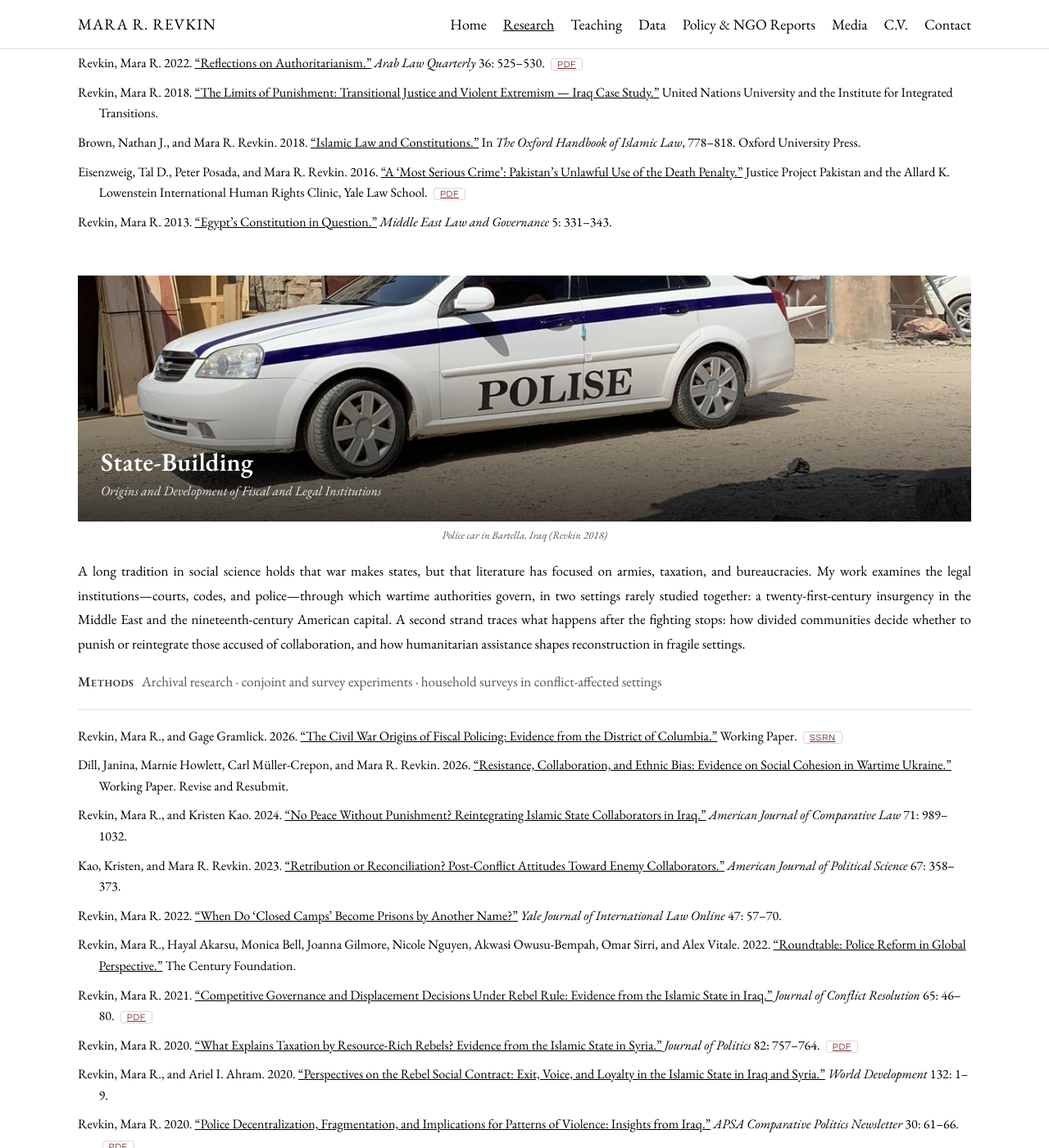
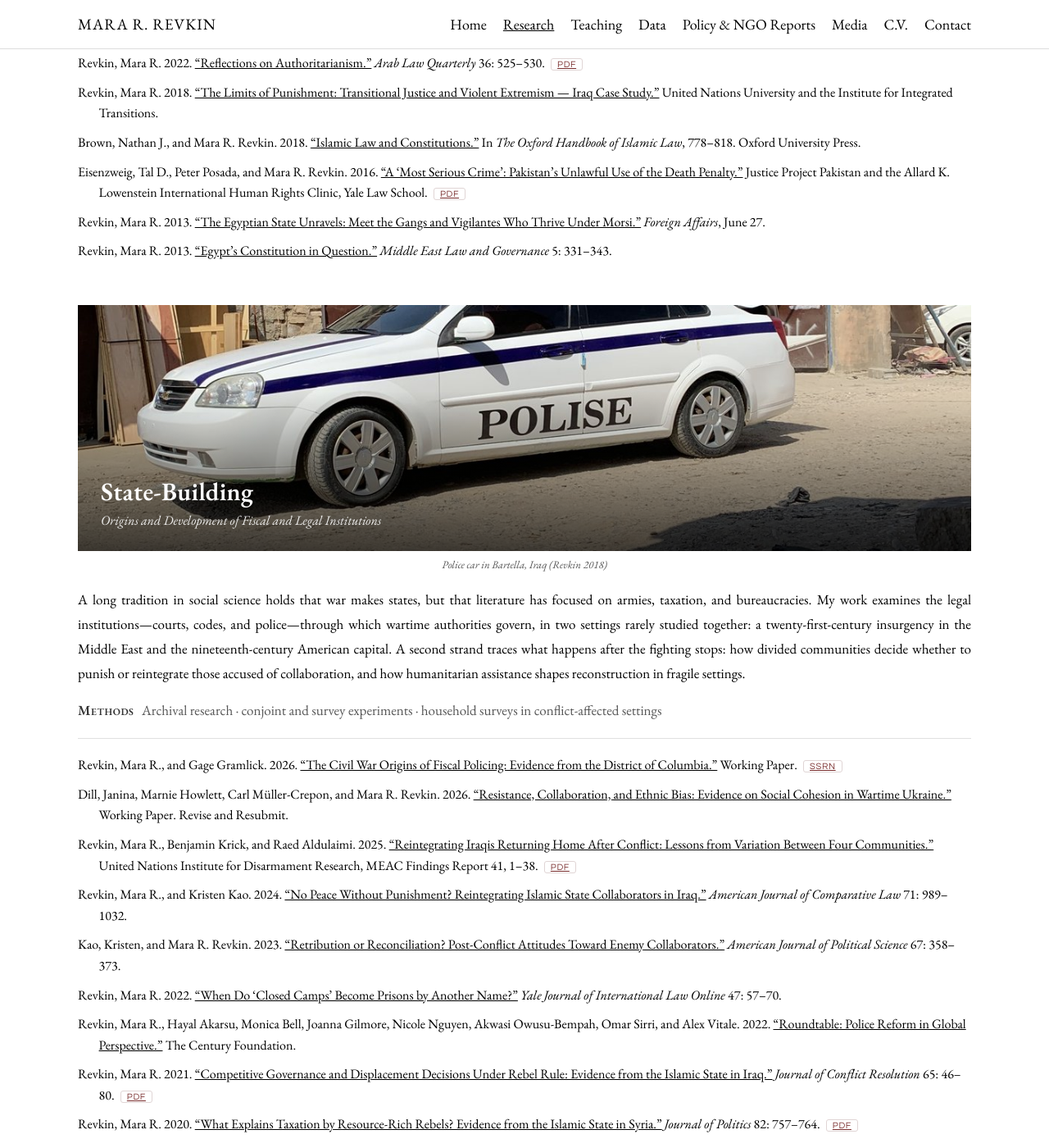
Before and after one commit to mrevkin/mrevkin.github.io, a Jekyll site: the page research.html, which Jekyll copies as it is, in a window 1280 px wide and 1400 px high, scrolled down 1453 px. Shown: the whole window at 82% size. Built offline with Jekyll 4.4.1, drawn with Linux system fonts in a browser that asks for light colours; some of the changed text lies outside the part shown.

Commit message:
Tag Iraq papers and reports as field research; add UNIDIR, Quitting ISIS, Egyptian State Unravels

```diff
--- a/research.html
+++ b/research.html
@@ -79,13 +79,14 @@
           <li data-m="surveys legal" data-c="comparative southsudan">Revkin, Mara R., and Olivia Wang. 2026. <a href="between-memory-and-oblivion.html">&ldquo;Between Memory and Oblivion: The Empirical and Legal Limits of the &lsquo;Duty to Remember.&rsquo;&rdquo;</a> Working Paper.</li>
           <li data-m="archival legal" data-c="us">Revkin, Mara R. 2026. <a href="operations-other-than-war.html">&ldquo;&lsquo;Operations Other Than War&rsquo;: The Rise of Domestic Military Deployments, 1992&ndash;2026.&rdquo;</a> Working Paper.</li>
           <li data-m="legal" data-c="comparative">Revkin, Mara R., and Orly Maya Stern. 2026. <a href="ihl-blind-spots.html">&ldquo;International Humanitarian Law&rsquo;s Blind Spots: Regulating Military Force Outside Armed Conflict.&rdquo;</a> Working Paper.</li>
-          <li data-m="surveys legal" data-c="iraq ukraine">Revkin, Mara R., Ala Alrababah, and Rachel Myrick. 2024. <a href="evidence-based-transitional-justice.html">&ldquo;Evidence-Based Transitional Justice: Incorporating Public Opinion into the Field, with New Data from Iraq and Ukraine.&rdquo;</a> <em>Yale Law Journal</em> 133: 1582&ndash;1675.</li>
+          <li data-m="fieldwork surveys legal" data-c="iraq ukraine">Revkin, Mara R., Ala Alrababah, and Rachel Myrick. 2024. <a href="evidence-based-transitional-justice.html">&ldquo;Evidence-Based Transitional Justice: Incorporating Public Opinion into the Field, with New Data from Iraq and Ukraine.&rdquo;</a> <em>Yale Law Journal</em> 133: 1582&ndash;1675.</li>
           <li data-m="" data-c="us">Stewart, Megan A., Jonathan B. Petkun, and Mara R. Revkin. 2024. <a href="https://scholarship.law.duke.edu/cgi/viewcontent.cgi?article=7337&amp;context=faculty_scholarship" target="_blank">&ldquo;The Progressive Case for American Power: Retrenchment Would Do More Harm Than Good.&rdquo;</a> <em>Foreign Affairs</em> 103: 90&ndash;102. <a class="ssrn-tag" href="https://scholarship.law.duke.edu/cgi/viewcontent.cgi?article=7337&amp;context=faculty_scholarship" target="_blank">PDF</a></li>
-          <li data-m="surveys" data-c="iraq">Revkin, Mara R. 2022. <a href="https://scholarship.law.duke.edu/cgi/viewcontent.cgi?article=7339&amp;context=faculty_scholarship" target="_blank">&ldquo;How Does Subnational Variation in Repression Affect Attitudes Toward Police? Evidence from Iraq&rsquo;s 2019 Protests.&rdquo;</a> <em>Violence: An International Journal</em> 3: 85&ndash;99. <a class="ssrn-tag" href="https://scholarship.law.duke.edu/cgi/viewcontent.cgi?article=7339&amp;context=faculty_scholarship" target="_blank">PDF</a></li>
+          <li data-m="fieldwork surveys" data-c="iraq">Revkin, Mara R. 2022. <a href="https://scholarship.law.duke.edu/cgi/viewcontent.cgi?article=7339&amp;context=faculty_scholarship" target="_blank">&ldquo;How Does Subnational Variation in Repression Affect Attitudes Toward Police? Evidence from Iraq&rsquo;s 2019 Protests.&rdquo;</a> <em>Violence: An International Journal</em> 3: 85&ndash;99. <a class="ssrn-tag" href="https://scholarship.law.duke.edu/cgi/viewcontent.cgi?article=7339&amp;context=faculty_scholarship" target="_blank">PDF</a></li>
           <li data-m="legal" data-c="comparative">Revkin, Mara R. 2022. <a href="https://scholarship.law.duke.edu/faculty_scholarship/4632/" target="_blank">&ldquo;Reflections on Authoritarianism.&rdquo;</a> <em>Arab Law Quarterly</em> 36: 525&ndash;530. <a class="ssrn-tag" href="https://scholarship.law.duke.edu/faculty_scholarship/4632/" target="_blank">PDF</a></li>
-          <li data-m="surveys interviews" data-c="iraq">Revkin, Mara R. 2018. <a href="limits-of-punishment.html">&ldquo;The Limits of Punishment: Transitional Justice and Violent Extremism &mdash; Iraq Case Study.&rdquo;</a> United Nations University and the Institute for Integrated Transitions.</li>
+          <li data-m="fieldwork surveys interviews" data-c="iraq">Revkin, Mara R. 2018. <a href="limits-of-punishment.html">&ldquo;The Limits of Punishment: Transitional Justice and Violent Extremism &mdash; Iraq Case Study.&rdquo;</a> United Nations University and the Institute for Integrated Transitions.</li>
           <li data-m="legal" data-c="comparative">Brown, Nathan J., and Mara R. Revkin. 2018. <a href="https://doi.org/10.1093/oxfordhb/9780199679010.013.27" target="_blank">&ldquo;Islamic Law and Constitutions.&rdquo;</a> In <em>The Oxford Handbook of Islamic Law</em>, 778&ndash;818. Oxford University Press.</li>
           <li data-m="legal" data-c="pakistan">Eisenzweig, Tal D., Peter Posada, and Mara R. Revkin. 2016. <a href="https://www.law.yale.edu/sites/default/files/area/center/schell/2016_09_23_pub_dp_report.pdf" target="_blank">&ldquo;A &lsquo;Most Serious Crime&rsquo;: Pakistan&rsquo;s Unlawful Use of the Death Penalty.&rdquo;</a> Justice Project Pakistan and the Allard K. Lowenstein International Human Rights Clinic, Yale Law School. <a class="ssrn-tag" href="https://www.law.yale.edu/sites/default/files/area/center/schell/2016_09_23_pub_dp_report.pdf" target="_blank">PDF</a></li>
+          <li data-m="fieldwork interviews" data-c="egypt">Revkin, Mara R. 2013. <a href="egyptian-state-unravels.html">&ldquo;The Egyptian State Unravels: Meet the Gangs and Vigilantes Who Thrive Under Morsi.&rdquo;</a> <em>Foreign Affairs</em>, June 27.</li>
           <li data-m="legal" data-c="egypt">Revkin, Mara R. 2013. <a href="https://doi.org/10.1163/18763375-00503005" target="_blank">&ldquo;Egypt&rsquo;s Constitution in Question.&rdquo;</a> <em>Middle East Law and Governance</em> 5: 331&ndash;343.</li>
         </ul>
       </div>
@@ -105,16 +106,18 @@
         <ul class="theme-works">
           <li data-m="archival legal" data-c="us">Revkin, Mara R., and Gage Gramlick. 2026. <a href="https://papers.ssrn.com/sol3/papers.cfm?abstract_id=7133018" target="_blank">&ldquo;The Civil War Origins of Fiscal Policing: Evidence from the District of Columbia.&rdquo;</a> Working Paper. <a class="ssrn-tag" href="https://papers.ssrn.com/sol3/papers.cfm?abstract_id=7133018" target="_blank">SSRN</a></li>
           <li data-m="surveys" data-c="ukraine">Dill, Janina, Marnie Howlett, Carl M&uuml;ller-Crepon, and Mara R. Revkin. 2026. <a href="resistance-collaboration-ethnic-bias.html">&ldquo;Resistance, Collaboration, and Ethnic Bias: Evidence on Social Cohesion in Wartime Ukraine.&rdquo;</a> Working Paper. Revise and Resubmit.</li>
-          <li data-m="surveys legal" data-c="iraq">Revkin, Mara R., and Kristen Kao. 2024. <a href="no-peace-without-punishment.html">&ldquo;No Peace Without Punishment? Reintegrating Islamic State Collaborators in Iraq.&rdquo;</a> <em>American Journal of Comparative Law</em> 71: 989&ndash;1032.</li>
-          <li data-m="surveys" data-c="iraq">Kao, Kristen, and Mara R. Revkin. 2023. <a href="retribution-or-reconciliation.html">&ldquo;Retribution or Reconciliation? Post-Conflict Attitudes Toward Enemy Collaborators.&rdquo;</a> <em>American Journal of Political Science</em> 67: 358&ndash;373.</li>
+          <li data-m="fieldwork surveys interviews" data-c="iraq">Revkin, Mara R., Benjamin Krick, and Raed Aldulaimi. 2025. <a href="https://unidir.org/wp-content/uploads/2025/01/UNIDIR-Reintegrating-Iraqis-Returning-Home-After-Conflict-Lessons-from-Variation-Between-Four-Communities-1.pdf" target="_blank">&ldquo;Reintegrating Iraqis Returning Home After Conflict: Lessons from Variation Between Four Communities.&rdquo;</a> United Nations Institute for Disarmament Research, MEAC Findings Report 41, 1&ndash;38. <a class="ssrn-tag" href="https://unidir.org/wp-content/uploads/2025/01/UNIDIR-Reintegrating-Iraqis-Returning-Home-After-Conflict-Lessons-from-Variation-Between-Four-Communities-1.pdf" target="_blank">PDF</a></li>
+          <li data-m="fieldwork surveys legal" data-c="iraq">Revkin, Mara R., and Kristen Kao. 2024. <a href="no-peace-without-punishment.html">&ldquo;No Peace Without Punishment? Reintegrating Islamic State Collaborators in Iraq.&rdquo;</a> <em>American Journal of Comparative Law</em> 71: 989&ndash;1032.</li>
+          <li data-m="fieldwork surveys" data-c="iraq">Kao, Kristen, and Mara R. Revkin. 2023. <a href="retribution-or-reconciliation.html">&ldquo;Retribution or Reconciliation? Post-Conflict Attitudes Toward Enemy Collaborators.&rdquo;</a> <em>American Journal of Political Science</em> 67: 358&ndash;373.</li>
           <li data-m="legal" data-c="syria">Revkin, Mara R. 2022. <a href="closed-camps-prisons.html">&ldquo;When Do &lsquo;Closed Camps&rsquo; Become Prisons by Another Name?&rdquo;</a> <em>Yale Journal of International Law Online</em> 47: 57&ndash;70.</li>
           <li data-m="legal" data-c="comparative">Revkin, Mara R., Hayal Akarsu, Monica Bell, Joanna Gilmore, Nicole Nguyen, Akwasi Owusu-Bempah, Omar Sirri, and Alex Vitale. 2022. <a href="https://tcf.org/content/report/roundtable-police-reform-in-global-perspective/" target="_blank">&ldquo;Roundtable: Police Reform in Global Perspective.&rdquo;</a> The Century Foundation.</li>
-          <li data-m="surveys" data-c="iraq">Revkin, Mara R. 2021. <a href="https://scholarship.law.duke.edu/cgi/viewcontent.cgi?article=7338&amp;context=faculty_scholarship" target="_blank">&ldquo;Competitive Governance and Displacement Decisions Under Rebel Rule: Evidence from the Islamic State in Iraq.&rdquo;</a> <em>Journal of Conflict Resolution</em> 65: 46&ndash;80. <a class="ssrn-tag" href="https://scholarship.law.duke.edu/cgi/viewcontent.cgi?article=7338&amp;context=faculty_scholarship" target="_blank">PDF</a></li>
+          <li data-m="fieldwork surveys" data-c="iraq">Revkin, Mara R. 2021. <a href="https://scholarship.law.duke.edu/cgi/viewcontent.cgi?article=7338&amp;context=faculty_scholarship" target="_blank">&ldquo;Competitive Governance and Displacement Decisions Under Rebel Rule: Evidence from the Islamic State in Iraq.&rdquo;</a> <em>Journal of Conflict Resolution</em> 65: 46&ndash;80. <a class="ssrn-tag" href="https://scholarship.law.duke.edu/cgi/viewcontent.cgi?article=7338&amp;context=faculty_scholarship" target="_blank">PDF</a></li>
           <li data-m="archival" data-c="syria">Revkin, Mara R. 2020. <a href="https://scholarship.law.duke.edu/cgi/viewcontent.cgi?article=7141&amp;context=faculty_scholarship" target="_blank">&ldquo;What Explains Taxation by Resource-Rich Rebels? Evidence from the Islamic State in Syria.&rdquo;</a> <em>Journal of Politics</em> 82: 757&ndash;764. <a class="ssrn-tag" href="https://scholarship.law.duke.edu/cgi/viewcontent.cgi?article=7141&amp;context=faculty_scholarship" target="_blank">PDF</a></li>
-          <li data-m="interviews" data-c="iraq syria">Revkin, Mara R., and Ariel I. Ahram. 2020. <a href="https://doi.org/10.1016/j.worlddev.2020.104981" target="_blank">&ldquo;Perspectives on the Rebel Social Contract: Exit, Voice, and Loyalty in the Islamic State in Iraq and Syria.&rdquo;</a> <em>World Development</em> 132: 1&ndash;9.</li>
-          <li data-m="legal" data-c="iraq">Revkin, Mara R. 2020. <a href="https://www.comparativepoliticsnewsletter.org/wp-content/uploads/2020/12/CP-Newsletter-Fall-20.pdf" target="_blank">&ldquo;Police Decentralization, Fragmentation, and Implications for Patterns of Violence: Insights from Iraq.&rdquo;</a> <em>APSA Comparative Politics Newsletter</em> 30: 61&ndash;66. <a class="ssrn-tag" href="https://www.comparativepoliticsnewsletter.org/wp-content/uploads/2020/12/CP-Newsletter-Fall-20.pdf" target="_blank">PDF</a></li>
-          <li data-m="legal" data-c="iraq syria">Revkin, Mara R. 2018. <a href="https://scholarship.law.duke.edu/cgi/viewcontent.cgi?article=6904&amp;context=faculty_scholarship" target="_blank">&ldquo;When Terrorists Govern: Protecting Civilians in Conflicts with State-Building Armed Groups.&rdquo;</a> <em>Harvard National Security Journal</em> 9: 100&ndash;144. <a class="ssrn-tag" href="https://scholarship.law.duke.edu/cgi/viewcontent.cgi?article=6904&amp;context=faculty_scholarship" target="_blank">PDF</a></li>
-          <li data-m="archival legal" data-c="iraq syria">Revkin, Mara R. 2016. <a href="https://www.brookings.edu/wp-content/uploads/2016/07/Brookings-Analysis-Paper_Mara-Revkin_Web.pdf" target="_blank">&ldquo;The Legal Foundations of the Islamic State.&rdquo;</a> Brookings Project on U.S. Relations with the Islamic World, Analysis Paper 21. <a class="ssrn-tag" href="https://www.brookings.edu/wp-content/uploads/2016/07/Brookings-Analysis-Paper_Mara-Revkin_Web.pdf" target="_blank">PDF</a></li>
+          <li data-m="fieldwork interviews" data-c="iraq syria">Revkin, Mara R., and Ariel I. Ahram. 2020. <a href="https://doi.org/10.1016/j.worlddev.2020.104981" target="_blank">&ldquo;Perspectives on the Rebel Social Contract: Exit, Voice, and Loyalty in the Islamic State in Iraq and Syria.&rdquo;</a> <em>World Development</em> 132: 1&ndash;9.</li>
+          <li data-m="fieldwork legal" data-c="iraq">Revkin, Mara R. 2020. <a href="https://www.comparativepoliticsnewsletter.org/wp-content/uploads/2020/12/CP-Newsletter-Fall-20.pdf" target="_blank">&ldquo;Police Decentralization, Fragmentation, and Implications for Patterns of Violence: Insights from Iraq.&rdquo;</a> <em>APSA Comparative Politics Newsletter</em> 30: 61&ndash;66. <a class="ssrn-tag" href="https://www.comparativepoliticsnewsletter.org/wp-content/uploads/2020/12/CP-Newsletter-Fall-20.pdf" target="_blank">PDF</a></li>
+          <li data-m="fieldwork legal" data-c="iraq syria">Revkin, Mara R. 2018. <a href="https://scholarship.law.duke.edu/cgi/viewcontent.cgi?article=6904&amp;context=faculty_scholarship" target="_blank">&ldquo;When Terrorists Govern: Protecting Civilians in Conflicts with State-Building Armed Groups.&rdquo;</a> <em>Harvard National Security Journal</em> 9: 100&ndash;144. <a class="ssrn-tag" href="https://scholarship.law.duke.edu/cgi/viewcontent.cgi?article=6904&amp;context=faculty_scholarship" target="_blank">PDF</a></li>
+          <li data-m="fieldwork interviews" data-c="syria">Revkin, Mara R., and Ahmad Mhidi. 2016. <a href="https://www.foreignaffairs.com/articles/syria/2016-05-01/quitting-isis" target="_blank">&ldquo;Quitting ISIS: Why Syrians Are Abandoning the Group.&rdquo;</a> <em>Foreign Affairs</em>, May 1.</li>
+          <li data-m="fieldwork archival legal" data-c="iraq syria">Revkin, Mara R. 2016. <a href="https://www.brookings.edu/wp-content/uploads/2016/07/Brookings-Analysis-Paper_Mara-Revkin_Web.pdf" target="_blank">&ldquo;The Legal Foundations of the Islamic State.&rdquo;</a> Brookings Project on U.S. Relations with the Islamic World, Analysis Paper 21. <a class="ssrn-tag" href="https://www.brookings.edu/wp-content/uploads/2016/07/Brookings-Analysis-Paper_Mara-Revkin_Web.pdf" target="_blank">PDF</a></li>
           <li data-m="interviews legal" data-c="egypt">Revkin, Mara R. 2014. <a href="https://scholarship.law.duke.edu/cgi/viewcontent.cgi?article=6905&amp;context=faculty_scholarship" target="_blank">&ldquo;Triadic Legal Pluralism in North Sinai: A Case Study of State, Shari&lsquo;a, and &lsquo;Urf Courts in Conflict and Cooperation.&rdquo;</a> <em>UCLA Journal of Islamic and Near Eastern Law</em> 13: 21&ndash;59. <a class="ssrn-tag" href="https://scholarship.law.duke.edu/cgi/viewcontent.cgi?article=6905&amp;context=faculty_scholarship" target="_blank">PDF</a></li>
           <li data-m="legal" data-c="comparative">Mallat, Chibli, and Mara R. Revkin. 2013. <a href="https://doi.org/10.1146/annurev-lawsocsci-102612-134018" target="_blank">&ldquo;Middle Eastern Law.&rdquo;</a> <em>Annual Review of Law and Social Science</em> 9: 405&ndash;433.</li>
         </ul>
@@ -133,17 +136,17 @@
         <p>This work concerns the conduct of war: how civilians judge the armed forces fighting around them, how international humanitarian law regulates&mdash;and fails to regulate&mdash;the use of military force, and what is owed to those harmed, whether symbolic, in the form of apologies and memorialization, or material, in the form of compensation and investment in reconstruction.</p>
         <p class="theme-methods"><strong>Methods</strong> Original datasets built from military strike reports &middot; satellite imagery &middot; conjoint experiments, interviews, and focus groups &middot; field research in conflict-affected settings</p>
         <ul class="theme-works">
-          <li data-m="surveys interviews" data-c="iraq">Dill, Janina, and Mara R. Revkin. 2026. <a href="https://papers.ssrn.com/sol3/papers.cfm?abstract_id=7202820" target="_blank">&ldquo;The Moral Logic of Blame for Civilian Casualties: Evidence from Iraq.&rdquo;</a> Working Paper. <a class="ssrn-tag" href="https://papers.ssrn.com/sol3/papers.cfm?abstract_id=7202820" target="_blank">SSRN</a></li>
-          <li data-m="surveys interviews geospatial" data-c="iraq">Krick, Benjamin, Jonathan Petkun, and Mara R. Revkin. 2025. <a href="civilian-harm-military-legitimacy.html">&ldquo;Civilian Harm and Military Legitimacy in War: Evidence from the Battle of Mosul.&rdquo;</a> <em>International Organization</em> 79: 332&ndash;357.</li>
-          <li data-m="legal" data-c="iraq syria">Hathaway, Oona A., Azmat Khan, and Mara R. Revkin. 2025. <a href="dual-use-objects-in-war.html">&ldquo;The Dangerous Rise of &lsquo;Dual-Use&rsquo; Objects in War: History, Evidence, and the Case for Reform.&rdquo;</a> <em>Yale Law Journal</em> 134: 2645&ndash;2750.</li>
+          <li data-m="fieldwork surveys interviews" data-c="iraq">Dill, Janina, and Mara R. Revkin. 2026. <a href="https://papers.ssrn.com/sol3/papers.cfm?abstract_id=7202820" target="_blank">&ldquo;The Moral Logic of Blame for Civilian Casualties: Evidence from Iraq.&rdquo;</a> Working Paper. <a class="ssrn-tag" href="https://papers.ssrn.com/sol3/papers.cfm?abstract_id=7202820" target="_blank">SSRN</a></li>
+          <li data-m="fieldwork surveys interviews geospatial" data-c="iraq">Krick, Benjamin, Jonathan Petkun, and Mara R. Revkin. 2025. <a href="civilian-harm-military-legitimacy.html">&ldquo;Civilian Harm and Military Legitimacy in War: Evidence from the Battle of Mosul.&rdquo;</a> <em>International Organization</em> 79: 332&ndash;357.</li>
+          <li data-m="fieldwork legal" data-c="iraq syria">Hathaway, Oona A., Azmat Khan, and Mara R. Revkin. 2025. <a href="dual-use-objects-in-war.html">&ldquo;The Dangerous Rise of &lsquo;Dual-Use&rsquo; Objects in War: History, Evidence, and the Case for Reform.&rdquo;</a> <em>Yale Law Journal</em> 134: 2645&ndash;2750.</li>
           <li data-m="surveys" data-c="southsudan">Levy, Gabriella, and Mara R. Revkin. 2025. <a href="fragility-index.html">&ldquo;Introducing the Fragility Index: A Tool for Evidence-Based Transitional and Recovery Programming.&rdquo;</a> International Organization for Migration in South Sudan and Duke University, 1&ndash;77. <a class="ssrn-tag" href="https://southsudan.iom.int/sites/g/files/tmzbdl1046/files/documents/2025-12/fragility-index_full-report.pdf" target="_blank">PDF</a></li>
           <li data-m="legal" data-c="comparative">Revkin, Mara R. 2024. <a href="https://scholarship.law.duke.edu/cgi/viewcontent.cgi?article=1017&amp;context=judicature_intl" target="_blank">&ldquo;The Israel-Hamas Conflict: International Law, Accountability, and Challenges in Modern Warfare.&rdquo;</a> <em>Judicature International</em>: 1&ndash;4. <a class="ssrn-tag" href="https://scholarship.law.duke.edu/cgi/viewcontent.cgi?article=1017&amp;context=judicature_intl" target="_blank">PDF</a></li>
-          <li data-m="interviews" data-c="iraq">Revkin, Mara R. 2023. <a href="https://www.chathamhouse.org/sites/default/files/2023-12/2023-06-30-iraq-20-years-on-mansour-cambanis.pdf" target="_blank">&ldquo;The Self-Fulfilling Prophecy of &lsquo;Perpetual&rsquo; War in Iraq.&rdquo;</a> In <em>Iraq 20 Years On: Insider Reflections on the War and Its Aftermath</em>, ed. Renad Mansour and Thanassis Cambanis, 16&ndash;21. Chatham House. <a class="ssrn-tag" href="https://www.chathamhouse.org/sites/default/files/2023-12/2023-06-30-iraq-20-years-on-mansour-cambanis.pdf" target="_blank">PDF</a></li>
-          <li data-m="interviews" data-c="iraq syria">Revkin, Mara R., and Elisabeth Jean Wood. 2023. <a href="https://www.dropbox.com/scl/fi/d1cuwczorqi719zs5ordy/Revkin-Wood-Religion-Ideology-Institutions-and-Patterns-of-Violence-2023.pdf?rlkey=f0na1n7gg26dj60vqcf5hvy7l&amp;dl=0" target="_blank">&ldquo;Religion, Ideology, Institutions, and Patterns of Violence.&rdquo;</a> In &ldquo;Forum: How Religious Are &lsquo;Religious&rsquo; Conflicts?&rdquo; <em>International Studies Review</em> 25: 19&ndash;22.</li>
-          <li data-m="interviews archival" data-c="iraq syria">Revkin, Mara R., and Elisabeth J. Wood. 2021. <a href="islamic-state-sexual-violence.html">&ldquo;The Islamic State&rsquo;s Pattern of Sexual Violence: Ideology and Institutions, Policies and Practices.&rdquo;</a> <em>Journal of Global Security Studies</em> 6: 1&ndash;20.</li>
+          <li data-m="fieldwork interviews" data-c="iraq">Revkin, Mara R. 2023. <a href="https://www.chathamhouse.org/sites/default/files/2023-12/2023-06-30-iraq-20-years-on-mansour-cambanis.pdf" target="_blank">&ldquo;The Self-Fulfilling Prophecy of &lsquo;Perpetual&rsquo; War in Iraq.&rdquo;</a> In <em>Iraq 20 Years On: Insider Reflections on the War and Its Aftermath</em>, ed. Renad Mansour and Thanassis Cambanis, 16&ndash;21. Chatham House. <a class="ssrn-tag" href="https://www.chathamhouse.org/sites/default/files/2023-12/2023-06-30-iraq-20-years-on-mansour-cambanis.pdf" target="_blank">PDF</a></li>
+          <li data-m="fieldwork interviews" data-c="iraq syria">Revkin, Mara R., and Elisabeth Jean Wood. 2023. <a href="https://www.dropbox.com/scl/fi/d1cuwczorqi719zs5ordy/Revkin-Wood-Religion-Ideology-Institutions-and-Patterns-of-Violence-2023.pdf?rlkey=f0na1n7gg26dj60vqcf5hvy7l&amp;dl=0" target="_blank">&ldquo;Religion, Ideology, Institutions, and Patterns of Violence.&rdquo;</a> In &ldquo;Forum: How Religious Are &lsquo;Religious&rsquo; Conflicts?&rdquo; <em>International Studies Review</em> 25: 19&ndash;22.</li>
+          <li data-m="fieldwork interviews archival" data-c="iraq syria">Revkin, Mara R., and Elisabeth J. Wood. 2021. <a href="islamic-state-sexual-violence.html">&ldquo;The Islamic State&rsquo;s Pattern of Sexual Violence: Ideology and Institutions, Policies and Practices.&rdquo;</a> <em>Journal of Global Security Studies</em> 6: 1&ndash;20.</li>
           <li data-m="legal" data-c="comparative">Klugman, Jeni, Robert U. Nagel, Mara R. Revkin, and Orly Maya Stern. 2021. <a href="https://giwps.georgetown.edu/wp-content/uploads/2021/01/Can-WPS-and-IHL-Join-Forces.pdf" target="_blank">&ldquo;Can the Women, Peace and Security Agenda and International Humanitarian Law Join Forces?&rdquo;</a> Georgetown Institute for Women, Peace and Security. <a class="ssrn-tag" href="https://giwps.georgetown.edu/wp-content/uploads/2021/01/Can-WPS-and-IHL-Join-Forces.pdf" target="_blank">PDF</a></li>
           <li data-m="fieldwork interviews" data-c="iraq syria egypt">Kohstall, Florian, Sarah E. Parkinson, and Mara R. Revkin. 2020. <a href="http://us.sagepub.com/en-us/nam/safer-field-research-in-the-social-sciences/book269877" target="_blank">&ldquo;After the Field.&rdquo;</a> In <em>Safer Field Research in the Social Sciences: A Guide to Human and Digital Security in Hostile Environments</em>, ed. Jannis Grimm, Kevin Koehler, Ellen M. Lust, Ilyas Saliba, and Isabell Schierenbeck, 69&ndash;88. SAGE.</li>
-          <li data-m="interviews" data-c="iraq syria">Revkin, Mara R. 2018. <a href="cradled-by-conflict.html">&ldquo;&lsquo;I Am Nothing Without a Weapon&rsquo;: Understanding Child Recruitment and Use by Armed Groups in Syria and Iraq.&rdquo;</a> In <em>Cradled by Conflict: Child Involvement with Armed Groups in Contemporary Conflict</em>, ed. Siobhan O&rsquo;Neil and Kato Van Broeckhoven, 104&ndash;139. United Nations University.</li>
+          <li data-m="fieldwork interviews" data-c="iraq syria">Revkin, Mara R. 2018. <a href="cradled-by-conflict.html">&ldquo;&lsquo;I Am Nothing Without a Weapon&rsquo;: Understanding Child Recruitment and Use by Armed Groups in Syria and Iraq.&rdquo;</a> In <em>Cradled by Conflict: Child Involvement with Armed Groups in Contemporary Conflict</em>, ed. Siobhan O&rsquo;Neil and Kato Van Broeckhoven, 104&ndash;139. United Nations University.</li>
         </ul>
       </div>
     </section>
```
